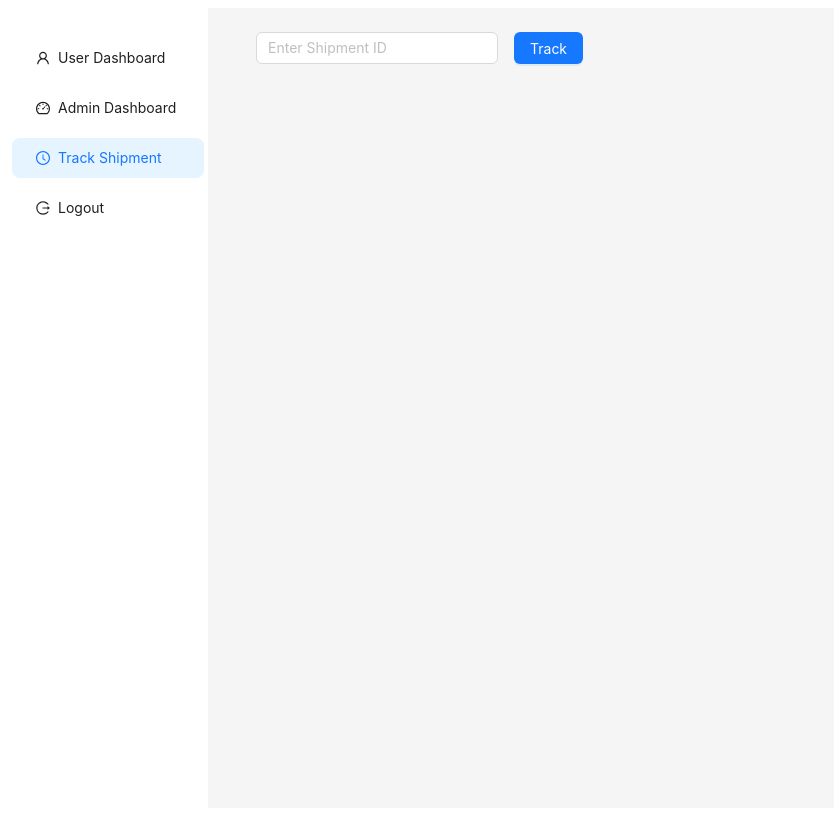
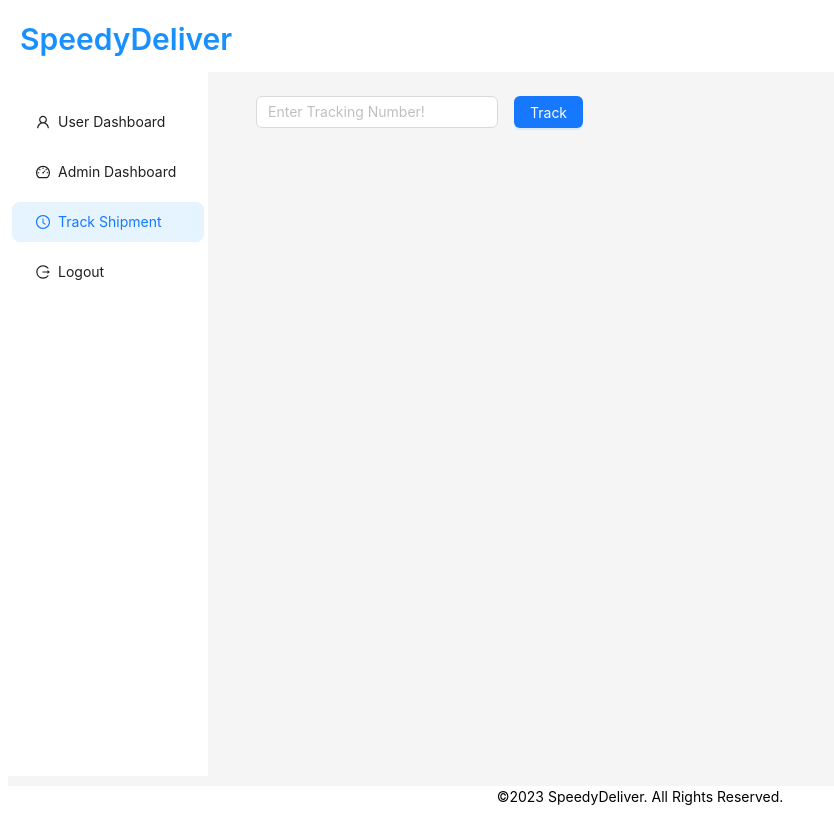
Before and after one commit to ThushanthaSanju/Courier-App, a React (Vite) app in the folder frontend/: page /ship in a window 1280 px wide. Shown: the whole page, without its empty margins (0-834 px from the left). Built offline with nearby package versions, Linux system fonts and the light colour scheme.

Commit message:
chore: Add AppHeader and AppFooter components to improve layout structure

```diff
--- a/frontend/src/App.tsx
+++ b/frontend/src/App.tsx
@@ -4,16 +4,26 @@ import Register from "./pages/RegisterPage";
 import AdminDashboard from "./pages/AdminDashboard";
 import Dashboard from "./pages/Dashboard";
 import TrackShip from "./pages/TrackShipment";
+import AppHeader from "./components/Header";
+import AppFooter from "./components/Footer";
+import { Layout } from "antd";
+import { Content } from "antd/es/layout/layout";
 const App = () => {
   return (
     <Router>
+      <Layout style={{ minHeight: "100vh" }}>
+        <AppHeader />
+        <Content style={{}}>
           <Routes>
             <Route path="/" element={<LoginPage />} />
             <Route path="/register" element={<Register />} />
             <Route path="/admin-dashboard" element={<AdminDashboard />} />
             <Route path="/dashboard" element={<Dashboard />} />
             <Route path="/ship" element={<TrackShip />} />
-      </Routes>
+          </Routes>{" "}
+        </Content>
+        <AppFooter />
+      </Layout>
     </Router>
   );
 };
--- /dev/null
+++ b/frontend/src/components/Footer.tsx
@@ -0,0 +1,17 @@
+import React from "react";
+import { Layout, Typography } from "antd";
+
+const { Footer } = Layout;
+const { Text } = Typography;
+
+const AppFooter: React.FC = () => {
+  return (
+    <Footer style={{ textAlign: "center", background: "#fff", padding: 0 }}>
+      <Text style={{ textAlign: "center", color: "#000000", padding: 0 }}>
+        ©2023 SpeedyDeliver. All Rights Reserved.
+      </Text>
+    </Footer>
+  );
+};
+
+export default AppFooter;
--- /dev/null
+++ b/frontend/src/components/Header.tsx
@@ -0,0 +1,17 @@
+import React from "react";
+import { Layout, Typography } from "antd";
+
+const { Header } = Layout;
+const { Title } = Typography;
+
+const AppHeader: React.FC = () => {
+  return (
+    <Header style={{ background: "#fff", padding: 0 }}>
+      <Title level={2} style={{ margin: "12px", color: "#1890ff" }}>
+        SpeedyDeliver
+      </Title>
+    </Header>
+  );
+};
+
+export default AppHeader;
--- a/frontend/src/pages/AdminDashboard.tsx
+++ b/frontend/src/pages/AdminDashboard.tsx
@@ -206,7 +206,7 @@ const AdminDashboard: React.FC = () => {
     },
   ];
   return (
-    <Layout style={{ minHeight: "100vh" }}>
+    <Layout style={{ minHeight: "88vh" }}>
       <Layout>
         <Sider width={200} className="site-layout-background">
           <Menu
--- a/frontend/src/pages/Dashboard.tsx
+++ b/frontend/src/pages/Dashboard.tsx
@@ -213,7 +213,7 @@ const Dashboard: React.FC = () => {
     },
   ];
   return (
-    <Layout style={{ minHeight: "100vh" }}>
+    <Layout style={{ minHeight: "88vh" }}>
       <Layout>
         <Sider width={200} className="site-layout-background">
           <Menu
--- a/frontend/src/pages/LoginPage.tsx
+++ b/frontend/src/pages/LoginPage.tsx
@@ -42,7 +42,20 @@ const LoginPage = () => {
         }}
       >
         <div style={{ maxWidth: "300px", width: "100%", padding: "50px" }}>
-          <Title level={2}>Login</Title>
+          <Title level={2} style={{ textAlign: "center", color: "#1890ff" }}>
+            Welcome to SpeedyDeliver
+          </Title>
+          <Title
+            level={3}
+            style={{
+              textAlign: "center",
+              marginBottom: "2rem",
+              color: "#000000",
+            }}
+          >
+            Login
+          </Title>
+
           <Form
             name="login"
             initialValues={{ remember: true }}
--- a/frontend/src/pages/RegisterPage.tsx
+++ b/frontend/src/pages/RegisterPage.tsx
@@ -35,8 +35,19 @@ const RegisterPage: React.FC = () => {
         }}
       >
         <div style={{ maxWidth: "400px", width: "100%", padding: "1rem" }}>
-          {" "}
-          <Title level={2}>Register</Title>
+          <Title level={2} style={{ textAlign: "center", color: "#1890ff" }}>
+            Join SpeedyDeliver
+          </Title>
+          <Title
+            level={3}
+            style={{
+              textAlign: "center",
+              marginBottom: "2rem",
+              color: "#000000",
+            }}
+          >
+            Create Your Account
+          </Title>
           <Form form={form} layout="vertical" onFinish={handleSubmit}>
             <Form.Item
               label="Name"
--- a/frontend/src/pages/TrackShipment.tsx
+++ b/frontend/src/pages/TrackShipment.tsx
@@ -40,7 +40,7 @@ const AdminDashboard: React.FC = () => {
   };
 
   return (
-    <Layout style={{ minHeight: "100vh" }}>
+    <Layout style={{ minHeight: "88vh" }}>
       <Layout>
         <Sider width={200} className="site-layout-background">
           <Menu
@@ -87,10 +87,13 @@ const AdminDashboard: React.FC = () => {
               <Form.Item
                 name="shipmentId"
                 rules={[
-                  { required: true, message: "Please input the shipment ID!" },
+                  {
+                    required: true,
+                    message: "Please input the shipment Tracking Number!",
+                  },
                 ]}
               >
-                <Input placeholder="Enter Shipment ID" />
+                <Input placeholder="Enter Tracking Number!" />
               </Form.Item>
               <Form.Item>
                 <Button type="primary" htmlType="submit">
--- a/frontend/src/services/LoginService.ts
+++ b/frontend/src/services/LoginService.ts
@@ -9,6 +9,10 @@ export const login = async (data: LoginData) => {
   try {
     const response = await axiosInstance.post("/auth/login", data);
     localStorage.setItem("user", JSON.stringify(response));
+    localStorage.setItem(
+      "userName",
+      JSON.stringify(response.data.data.user.name)
+    );
 
     return response;
   } catch (error) {
```
Lines whose indentation alone changed are shown as unchanged.
